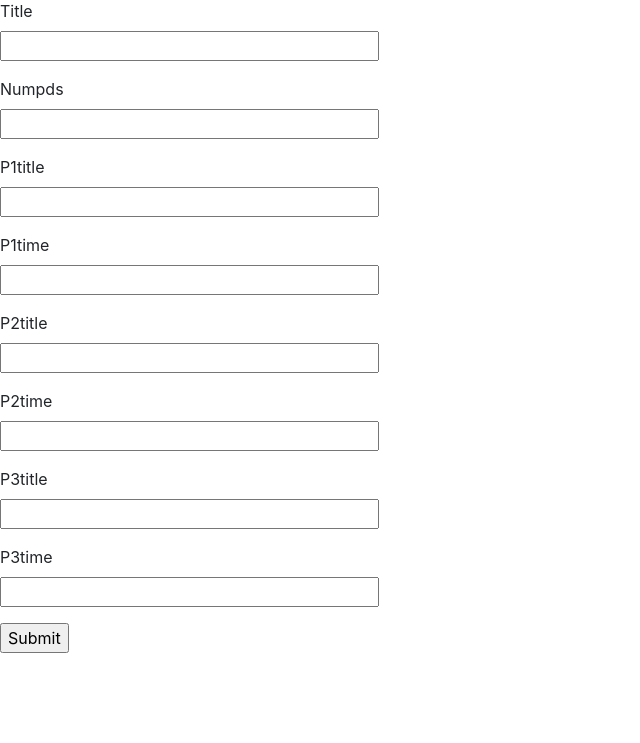
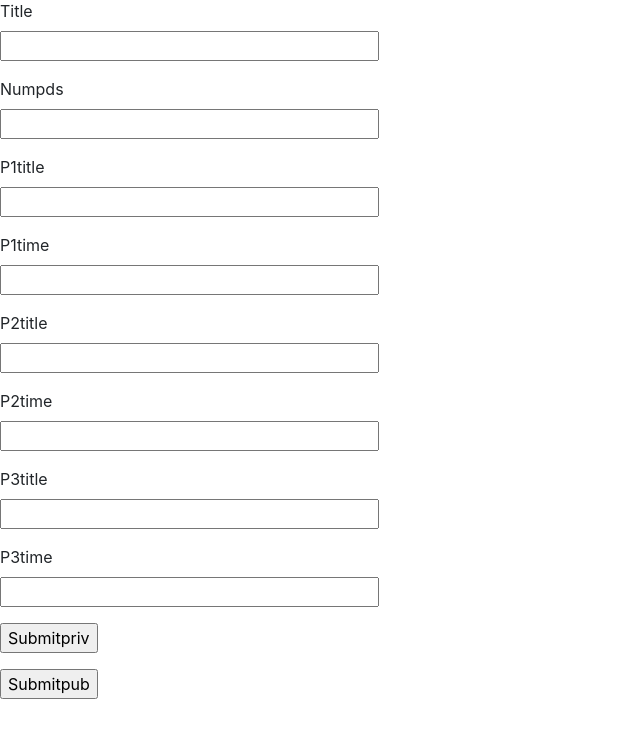
Before and after one commit to cmohri/QuarterMan, a Python web app: template app/templates/maketemp.html in a window 1280 px wide. Shown: the part 57-800 px from the top of the page, without its empty margins (0-640 px from the left). Run offline with Jinja, Linux system fonts and the light colour scheme; the template is opened without the code that fills it, so the values that code supplies are empty, except form fields; form fields are guessed from the names that the template uses; some libraries are stand-ins or nearby versions.

Commit message:
Some work and update devog

```diff
--- a/app/forms.py
+++ b/app/forms.py
@@ -13,4 +13,5 @@ class TemplateForm(FlaskForm):
     p2time = StringField('Period 2 Time', validators=[DataRequired()])
     p3title = StringField('Period 3 Title', validators=[DataRequired()])
     p3time = StringField('Period 3 Time', validators=[DataRequired()])
-    submit = SubmitField('Create Template')
+    submitpriv = SubmitField('Add Template to Private Gallery')
+    submitpub = SubmitField('Add Template to Public Gallery')
--- a/app/templates/maketemp.html
+++ b/app/templates/maketemp.html
@@ -79,7 +79,8 @@
            <span style="color: red;">[{{ error }}]</span>
            {% endfor %}
         </p>
-        <p>{{ form.submit() }}</p>
+        <p>{{ form.submitpriv() }}</p>
+        <p>{{ form.submitpub() }}</p>
     </form>
   </div>
   </body>
--- a/doc/devlog.txt
+++ b/doc/devlog.txt
@@ -82,4 +82,6 @@ Removed unnecessary bootstrap file
 Commented out functions that we probably will not pursue (i.e,
 the drop down feature in the maketemplate page, since we
 will have a more dynamic way of letting users choose)
+Also added nonfunctional two-submit button so users can choose
+whether to public template to public or private gallery
 ==============================================================
```
